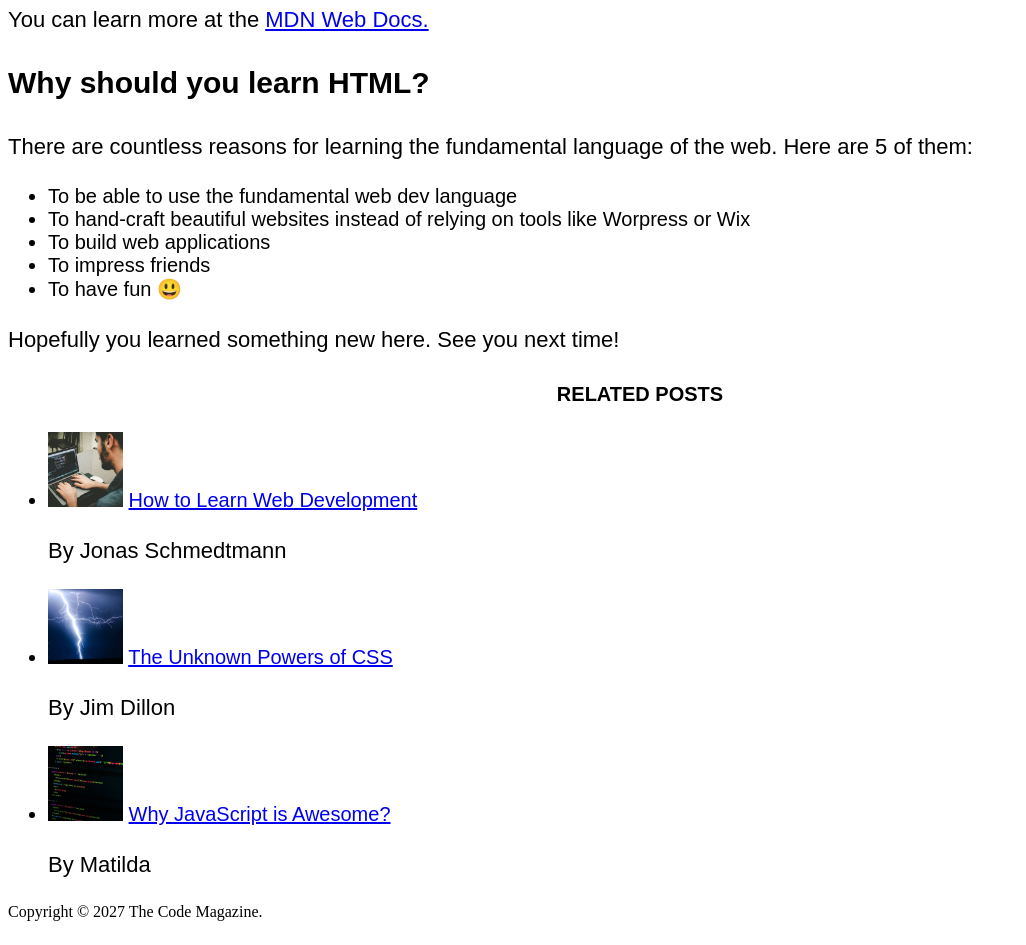
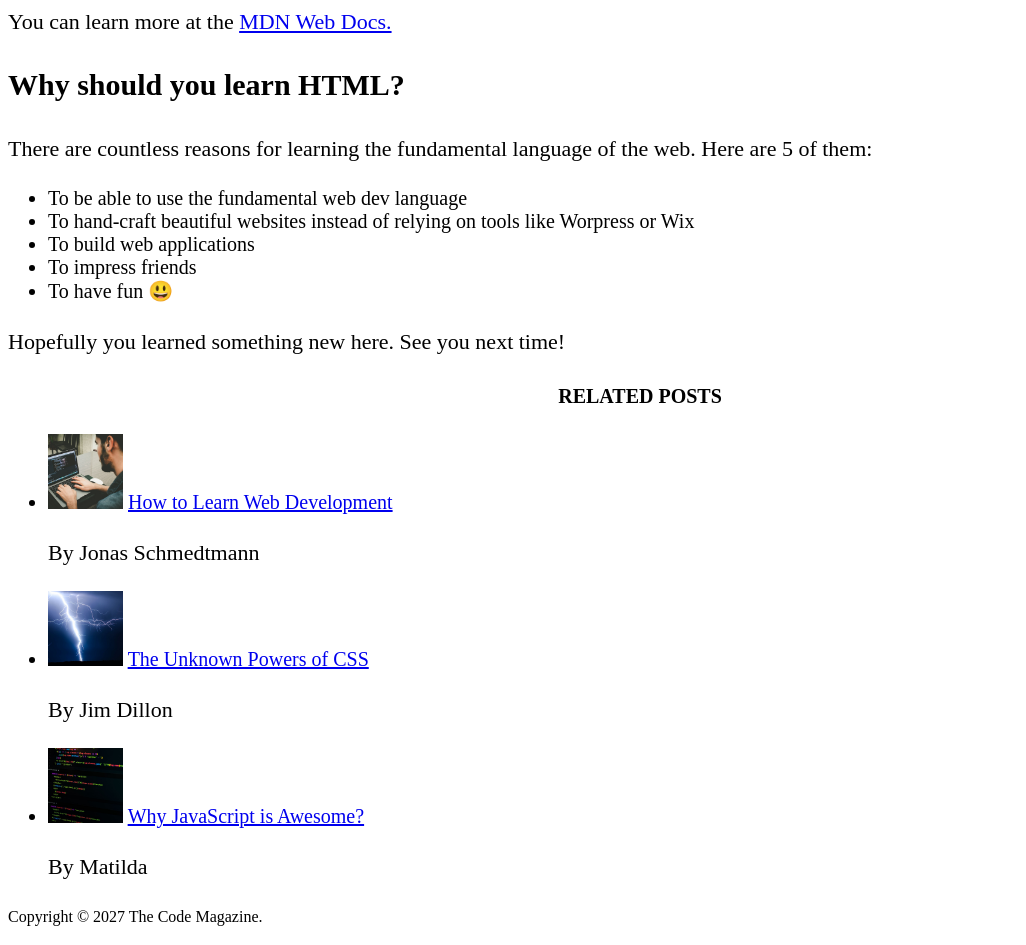
Before and after one commit to LakshyaDhingra/CodeMagazine, a plain HTML site: page index.html in a window 1280 px wide. Shown: the part 1136-2081 px from the top of the page, without its empty margins (0-1026 px from the left). Drawn offline with Linux system fonts and the light colour scheme.

Commit message:
Combining Selectors

```diff
--- a/index.html
+++ b/index.html
@@ -143,6 +143,8 @@
         <p>By Matilda</p>
       </ul>
     </aside>
-    <footer>Copyright &copy; 2027 The Code Magazine.</footer>
+    <footer>
+      <p>Copyright &copy; 2027 The Code Magazine.</p>
+    </footer>
   </body>
 </html>
--- a/style.css
+++ b/style.css
@@ -1,35 +1,45 @@
+h1,
+h2,
+h3,
+h4,
+p,
+li {
+  font-family: serif;
+}
+
 h1 {
-  color: blue;
   font-size: 26px;
-  font-family: sans-serif;
   text-transform: uppercase;
   font-style: italic;
 }
 
 h2 {
   font-size: 40px;
-  font-family: sans-serif;
 }
 
 h3 {
   font-size: 30px;
-  font-family: sans-serif;
 }
 
 h4 {
   font-size: 20px;
-  font-family: sans-serif;
   text-transform: uppercase;
   text-align: center;
 }
 
 p {
   font-size: 22px;
-  font-family: sans-serif;
   line-height: 1.5;
 }
 
 li {
   font-size: 20px;
-  font-family: sans-serif;
 }
+
+footer p {
+  font-size: 16px;
+}
+
+header p {
+  font-style: italic;
+}
```
